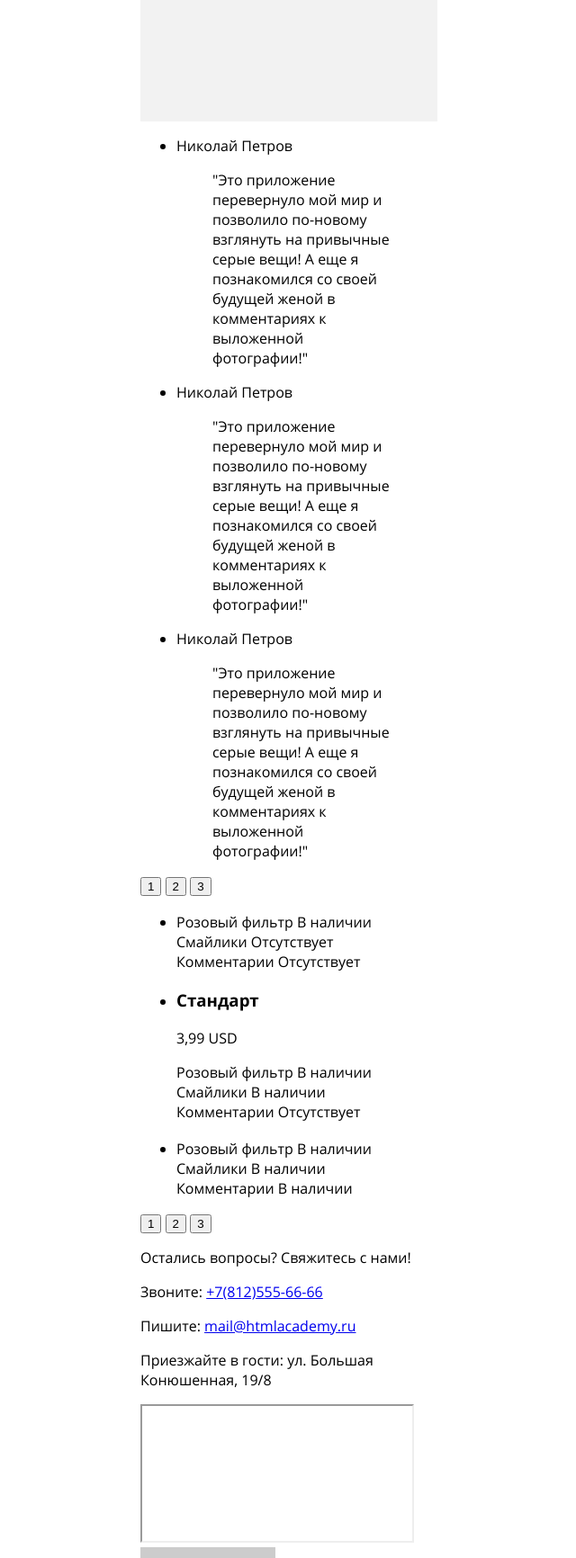
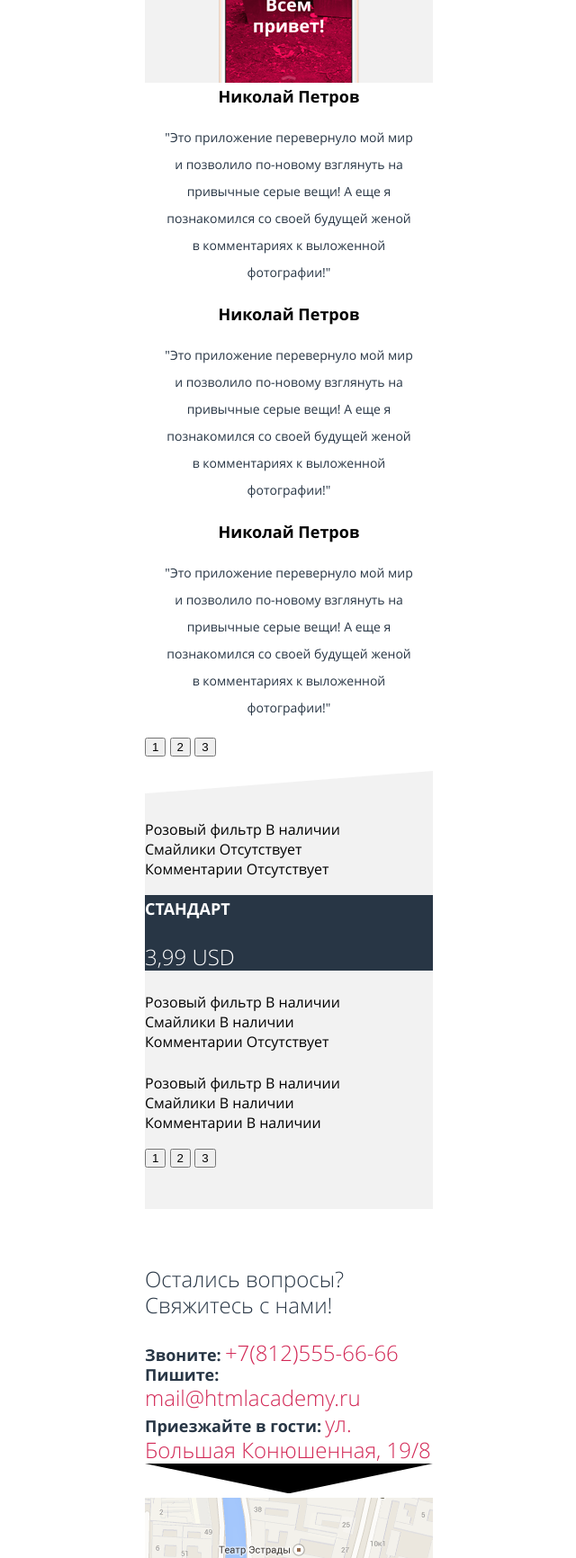
Before and after one commit to Inspel/601025-pink, a website: page source/index.html in a window 1280 px wide. Shown: the part 1740-3472 px from the top of the page at 90% size, without its empty margins (319-959 px from the left). Drawn offline with nearby package versions, Linux system fonts and the light colour scheme; files that its build step writes are made by us from their sources; placeholder pictures from the web are drawn by us.

Commit message:
Закончил грубую стилизацию index

```diff
--- a/source/index.html
+++ b/source/index.html
@@ -90,7 +90,7 @@
       <div class="features__title-wrapper">
         <p class="features__title">Устали от серости мегаполиса?</p>
         <p class="features__title">Нам есть, что вам предложить!</p>
-        <svg class="features__title-triangle" version="1.0" id="Layer_1" xmlns="http://www.w3.org/2000/svg" xmlns:xlink="http://www.w3.org/1999/xlink" x="0px" y="0px" width="1200px" height="94.074px" viewBox="0 0 1200 94.074" enable-background="new 0 0 1200 94.074" xml:space="preserve">
+        <svg class="triangle" version="1.0" id="Layer_1" xmlns="http://www.w3.org/2000/svg" xmlns:xlink="http://www.w3.org/1999/xlink" x="0px" y="0px" width="1200px" height="94.074px" viewBox="0 0 1200 94.074" enable-background="new 0 0 1200 94.074" xml:space="preserve">
   <polygon fill="#ffffff" points="1200,0 0,0 0,94.074 "/>
 </svg>
       </div>
@@ -120,19 +120,19 @@
       <h2 class="visually-hidden">Отзывы пользователей</h2>
       <div class="reviews__wrapper slider">
         <ul class="reviews__list  slider__list">
-          <li class="reviews-item slider__item">
+          <li class="reviews__item slider__item">
             <p class="reviews__author">Николай Петров</p>
             <blockquote class="reviews__container">
               <p class="reviews__text">"Это приложение перевернуло мой мир и позволило по-новому взглянуть на привычные серые вещи! А еще я познакомился со своей будущей женой в комментариях к выложенной фотографии!"</p>
             </blockquote>
           </li>
-          <li class="reviews-item slider__item">
+          <li class="reviews__item slider__item">
             <p class="reviews__author">Николай Петров</p>
             <blockquote class="reviews__container">
               <p class="reviews__text">"Это приложение перевернуло мой мир и позволило по-новому взглянуть на привычные серые вещи! А еще я познакомился со своей будущей женой в комментариях к выложенной фотографии!"</p>
             </blockquote>
           </li>
-          <li class="reviews-item slider__item">
+          <li class="reviews__item slider__item">
             <p class="reviews__author">Николай Петров</p>
             <blockquote class="reviews__container">
               <p class="reviews__text">"Это приложение перевернуло мой мир и позволило по-новому взглянуть на привычные серые вещи! А еще я познакомился со своей будущей женой в комментариях к выложенной фотографии!"</p>
@@ -145,6 +145,9 @@
           <button class="slider__toggle" type="button">3</button>
         </p>
       </div>
+      <svg class="triangle" version="1.0" id="Layer_1" xmlns="http://www.w3.org/2000/svg" xmlns:xlink="http://www.w3.org/1999/xlink" x="0px" y="0px" width="1200px" height="94.074px" viewBox="0 0 1200 94.074" enable-background="new 0 0 1200 94.074" xml:space="preserve">
+  <polygon fill="#ffffff" points="1200,0 0,0 0,94.074 "/>
+</svg>
     </section>
 
     <section class="page-content__tariffs tariffs">
@@ -231,10 +234,12 @@
           <span class="contacts__intro">Приезжайте в гости:</span>
           <span class="contacts__info">ул. Большая Конюшенная, 19/8</span>
         </p>
+        <svg class="contacts__triangle" version="1.0" id="Layer_1" xmlns="http://www.w3.org/2000/svg" xmlns:xlink="http://www.w3.org/1999/xlink" x="0px" y="0px" width="595.28px" height="61.905px" viewBox="0 0 595.28 61.905" enable-background="new 0 0 595.28 61.905" xml:space="preserve">
+  <polygon fill="#000000" points="297.64,61.905 0,0 595.28,0 "/>
+</svg>
       </div>
       <div class="contacts__map-wrapper">
-        <iframe class="contacts__map"></iframe>
-        <img class="contacts__map-backup" src="http://placehold.it/150x100" alt="Мы на карте">
+        <img class="contacts__map" src="../img/bg-map-mobile@1x.png" width="320" height="645"   alt="Мы на карте">
       </div>
     </section>
 
--- a/source/less/body.less
+++ b/source/less/body.less
@@ -1,4 +1,5 @@
 .body {
   margin: 0;
   padding: 0;
+  font-family: @Open_Sans-font-var;
 }
--- a/source/less/common.less
+++ b/source/less/common.less
@@ -10,5 +10,18 @@
 .container {
   position: relative;
   margin: 0 auto;
-  width: 330px;
+  width: 320px;
 }
+
+.triangle {
+  width: 100%;
+  height: 100%;
+}
+
+//Миксины
+
+.reset-list() {
+  margin: 0;
+  padding: 0;
+  list-style: none;
+}
--- a/source/less/contacts.less
+++ b/source/less/contacts.less
@@ -0,0 +1,42 @@
+.contacts {
+  padding-top: 40px;
+    &__title {
+    font-size: 24px;
+    line-height: 28.8px;
+    font-weight: 300;
+    color: #283645;
+  }
+  &__intro {
+    font-size: 18px;
+    line-height: 21.6px;
+    font-weight: bold;
+    color: #283645;
+  }
+  &__info {
+    font-size: 24px;
+    line-height: 28.8px;
+    font-weight: 300;
+    text-decoration: none;
+    color: #d22856;
+  }
+  &__triangle {
+    width: 100%;
+    height: 100%;
+  }
+  &__map-wrapper {
+    position: relative;
+    height: 200px;
+    overflow: hidden;
+  }
+}
+
+.contacts__text {
+  margin: 0;
+}
+
+.contacts__map {
+  display: block;
+  position: absolute;
+  margin-bottom: -30px;
+  bottom: 0;
+}
--- a/source/less/features.less
+++ b/source/less/features.less
@@ -1,6 +1,9 @@
 .features {
   padding-bottom: 370px;
   background-color: #f2f2f2;
+  background-image: url("../img/iphone-screen-mobile@1x.png");
+  background-repeat: no-repeat;
+  background-position: center bottom;
   &__title-wrapper {
     padding-top: 35px;
     background-color: #ffffff;
@@ -14,14 +17,9 @@
     font-weight: 300;
     color: #283645;
   }
-  &__title-triangle {
-    width: 100%;
-    height: 100%;
-  }
   &__list {
-    margin: 0;
-    margin-top: -31px;
-    padding: 0;
+    .reset-list();
+    margin-top: -30px;
     padding-top: 27px;
     background-color: #f2f2f2;
   }
--- a/source/less/navigation.less
+++ b/source/less/navigation.less
@@ -14,9 +14,7 @@
   }
 
   &__nav-list {
-    list-style: none;
-    margin: 0;
-    padding: 0;
+    .reset-list()
   }
 
   &__nav-item {
--- a/source/less/os.less
+++ b/source/less/os.less
@@ -1,13 +1,11 @@
 .os {
   padding-top: 32px;
   &__list {
+    .reset-list();
     display: flex;
-    margin: 0;
-    padding: 0;
     padding-bottom: 22px;
     justify-content: space-around;
     align-items: center;
-    list-style: none;
   }
   &__text {
     margin: 0;
--- a/source/less/page-content.less
+++ b/source/less/page-content.less
@@ -1,6 +1,5 @@
 .page-content {
   overflow: hidden;
-  font-family: @Open_Sans-font-var;
   &__intro {
     height: 324px;
     margin-top: -71px;
@@ -31,4 +30,12 @@
   &__features {
     background-color: #ffffff;
   }
+  &__reviews {
+    margin-top: -43px;
+    background-color: #ffffff;
+  }
+  &__tariffs {
+    margin-top: -30px;
+    background-color: #f2f2f2;
+  }
 }
--- a/source/less/reviews.less
+++ b/source/less/reviews.less
@@ -0,0 +1,24 @@
+.reviews {
+  &__list {
+    .reset-list();
+  }
+  &__item {
+    text-align: center;
+  }
+  &__author {
+    margin: 0;
+    font-size: 18px;
+    line-height: 30px;
+    font-weight: bold;
+    color: #000000;
+  }
+  &__container {
+    margin-left: 22px;
+    margin-right: 22px;
+  }
+  &__text {
+    font-size: 14px;
+    line-height: 30px;
+    color: #283645;
+  }
+}
--- a/source/less/tariffs.less
+++ b/source/less/tariffs.less
@@ -0,0 +1,24 @@
+.tariffs {
+  padding-top: 30px;
+  padding-bottom: 30px;
+  &__list {
+    .reset-list();
+  }
+  &__name-wrapper {
+    background-color: #283645;
+  }
+  &__name {
+    font-size: 18px;
+    line-height: 30px;
+    font-weight: bold;
+    text-transform: uppercase;
+    color: #ffffff;
+  }
+  &__price {
+    font-size: 24px;
+    line-height: 30px;
+    font-weight: 300;
+    color: #ffffff;
+  }
+
+}
```
